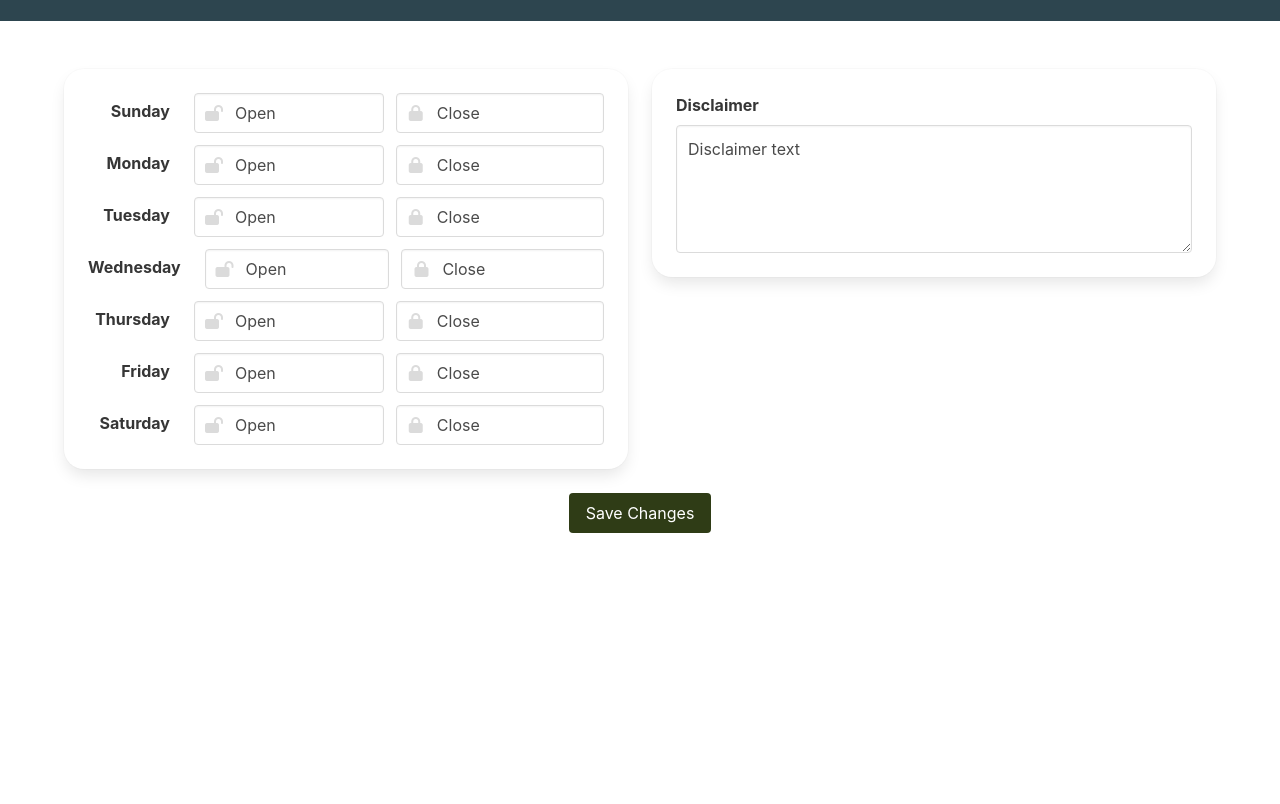
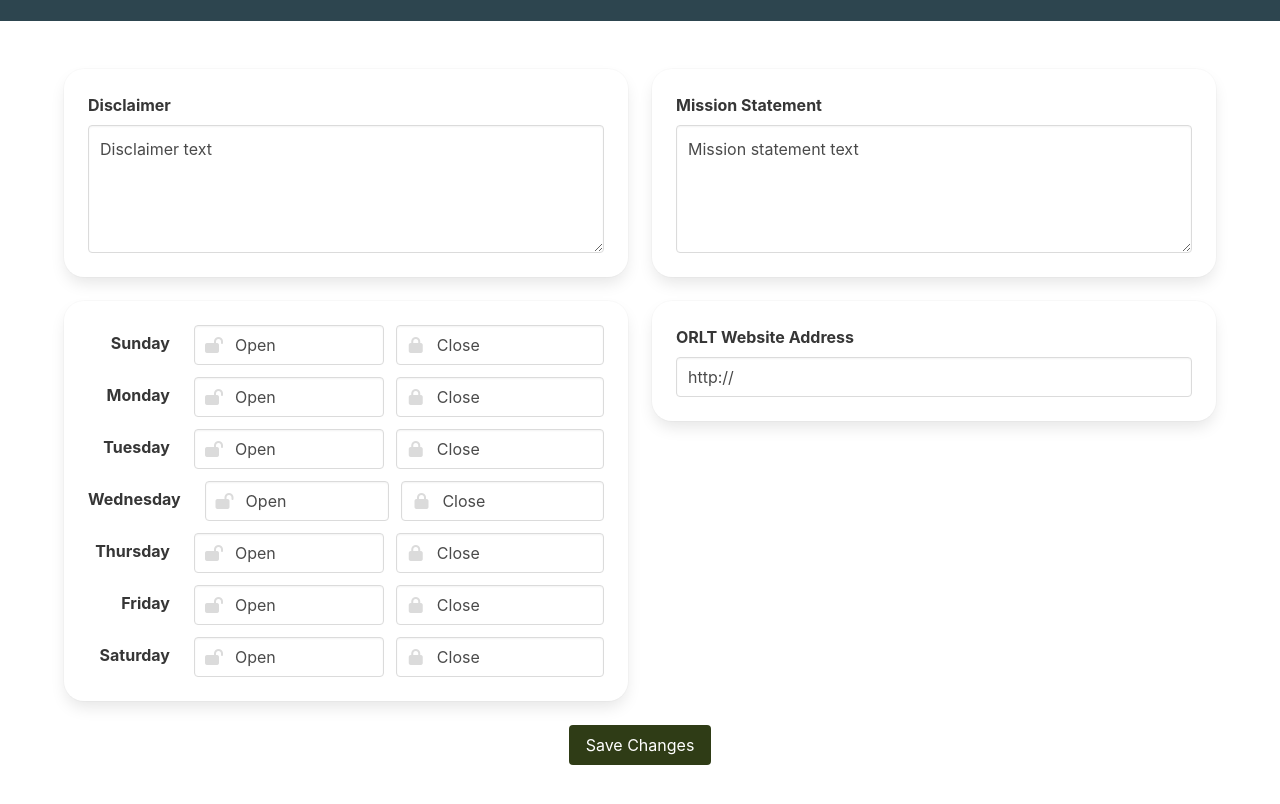
Before and after one commit to ChrisMartinezUGA/tallassee-park, a website: page tallassee-admin/info.html in a window 1280 px wide. Shown: the part 118-922 px from the top of the page. Before the commit the page ends 800 px from the top, so only its background shows below. Drawn offline with nearby package versions, Linux system fonts and the light colour scheme; no server answers.

Commit message:
Admin - Additonal Info fields in Database

```diff
--- a/tallassee-admin/info.html
+++ b/tallassee-admin/info.html
@@ -47,7 +47,31 @@
 
     <section class="section">
       <div class="container">
-        <div class="columns">
+        <div class="columns is-multiline">
+          <div class="column is-half">
+            <div class="card">
+              <div class="card-content">
+                <div class="field">
+                  <label class="label">Disclaimer</label>
+                  <div class="control">
+                    <textarea id="disclaimer" class="textarea" placeholder="Disclaimer text"></textarea>
+                  </div>
+                </div>
+              </div>
+            </div>
+          </div>
+          <div class="column is-half">
+            <div class="card">
+              <div class="card-content">
+                <div class="field">
+                  <label class="label">Mission Statement</label>
+                  <div class="control">
+                    <textarea id="mission" class="textarea" placeholder="Mission statement text"></textarea>
+                  </div>
+                </div>
+              </div>
+            </div>
+          </div>
           <div class="column is-half">
             <div class="card">
               <div class="card-content">
@@ -219,18 +243,20 @@
             <div class="card">
               <div class="card-content">
                 <div class="field">
-                  <label class="label">Disclaimer</label>
+                  <label class="label">ORLT Website Address</label>
                   <div class="control">
-                    <textarea id="disclaimer" class="textarea" placeholder="Disclaimer text"></textarea>
+                    <input id="url" class="input" type="text" placeholder="http://">
                   </div>
                 </div>
               </div>
             </div>
           </div>
         </div>
-        <div class="has-text-centered">
-          <a class="button is-link" onclick="saveChanges()">Save Changes</a>
-        </div>
+      </div>
+      <br>
+      <div class="has-text-centered">
+        <a class="button is-link" onclick="saveChanges()">Save Changes</a>
+      </div>
       </div>
     </section>
 
--- a/tallassee-admin/js/info.js
+++ b/tallassee-admin/js/info.js
@@ -31,6 +31,8 @@ infoDoc.get().then(function (doc) {
     if (doc.exists) {
         //console.log("Document data:", doc.data());
         $("#disclaimer").prop("value", doc.data().disclaimer);
+        $("#mission").prop("value", doc.data().mission);
+        $("#url").prop("value", doc.data().url);
     } else {
         console.log("No such document!");
     }
@@ -62,6 +64,8 @@ function saveChanges() {
     })
     db.collection("park").doc("info").set({
         disclaimer: $("#disclaimer").val(),
+        mission: $('#mission').val(),
+        url:  $('#url').val()
     }).then(function() {
         console.log("Document successfully written!");
     }).catch(function(error) {
```
